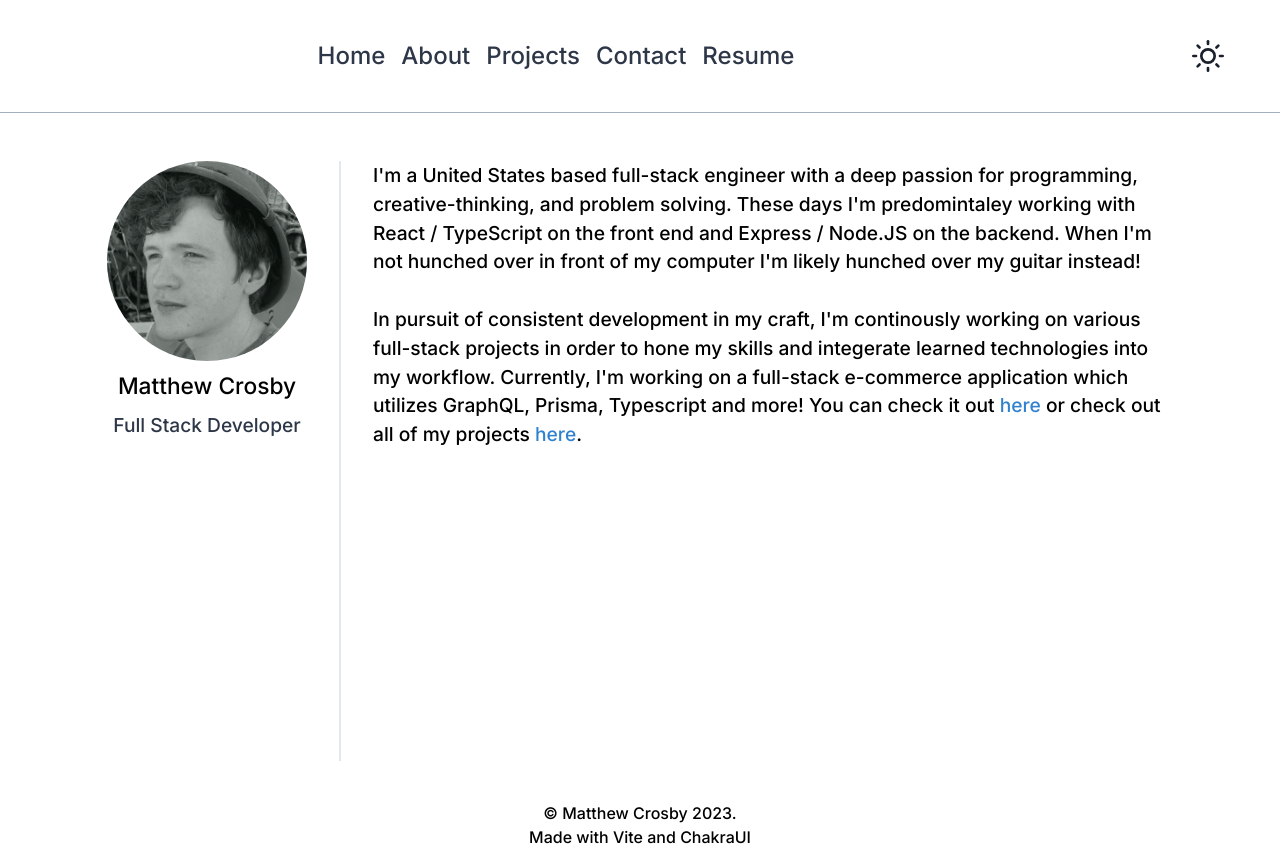
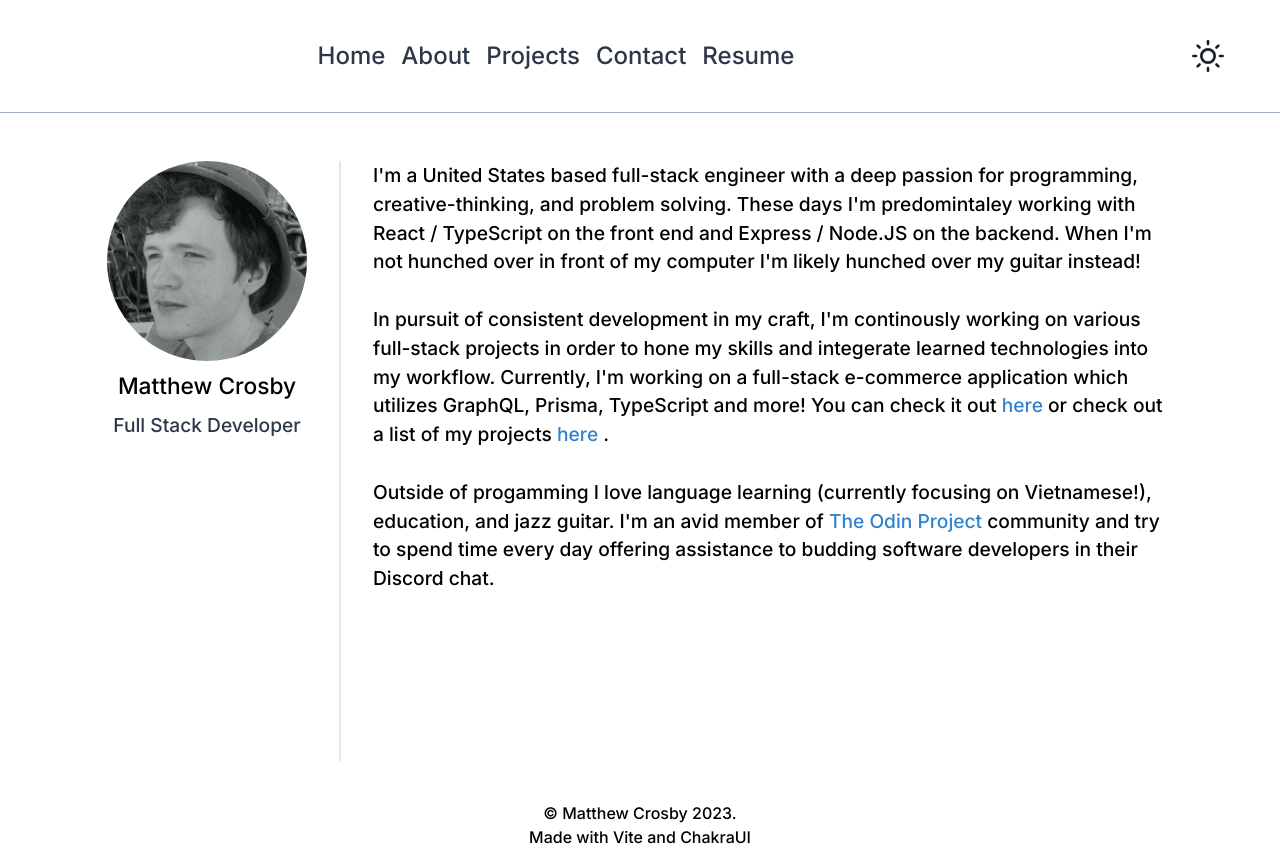
Before and after one commit to matthew-08/My_Portfolio, a React (Vite) app: page /about in a window 1280 px wide. Built offline with nearby package versions, Linux system fonts and the light colour scheme; some icons are missing.

Commit message:
Added links to projects section

```diff
--- a/src/components/About.tsx
+++ b/src/components/About.tsx
@@ -9,6 +9,7 @@ import {
   Link,
 } from '@chakra-ui/react';
 import React from 'react';
+import { NavLink } from 'react-router-dom';
 import PageLayout from './PageLayout';
 import me from '../img/me.png';
 
@@ -63,9 +64,32 @@ function About() {
             working on various full-stack projects in order to hone my skills
             and integerate learned technologies into my workflow. Currently, I'm
             working on a full-stack e-commerce application which utilizes
-            GraphQL, Prisma, Typescript and more! You can check it out{' '}
-            <Link color="blue.500">here</Link> or check out all of my projects
-            <Link color="blue.500"> here</Link>.
+            GraphQL, Prisma, TypeScript and more! You can check it out{' '}
+            <Link
+              color="blue.500"
+              href="https://github.com/matthew-08/Shop_Frontend"
+            >
+              here
+            </Link>{' '}
+            or check out a list of my projects
+            <Link to="/projects" color="blue.500" as={NavLink}>
+              {' '}
+              here{' '}
+            </Link>
+            .
+            <br />
+            <br />
+            Outside of progamming I love language learning (currently focusing
+            on Vietnamese!), education, and jazz guitar. I'm an avid member of
+            <Link
+              color="blue.500"
+              href="https://www.theodinproject.com/dashboard"
+            >
+              {' '}
+              The Odin Project{' '}
+            </Link>{' '}
+            community and try to spend time every day offering assistance to
+            budding software developers in their Discord chat.
           </Text>
         </Flex>
       </Flex>
```
